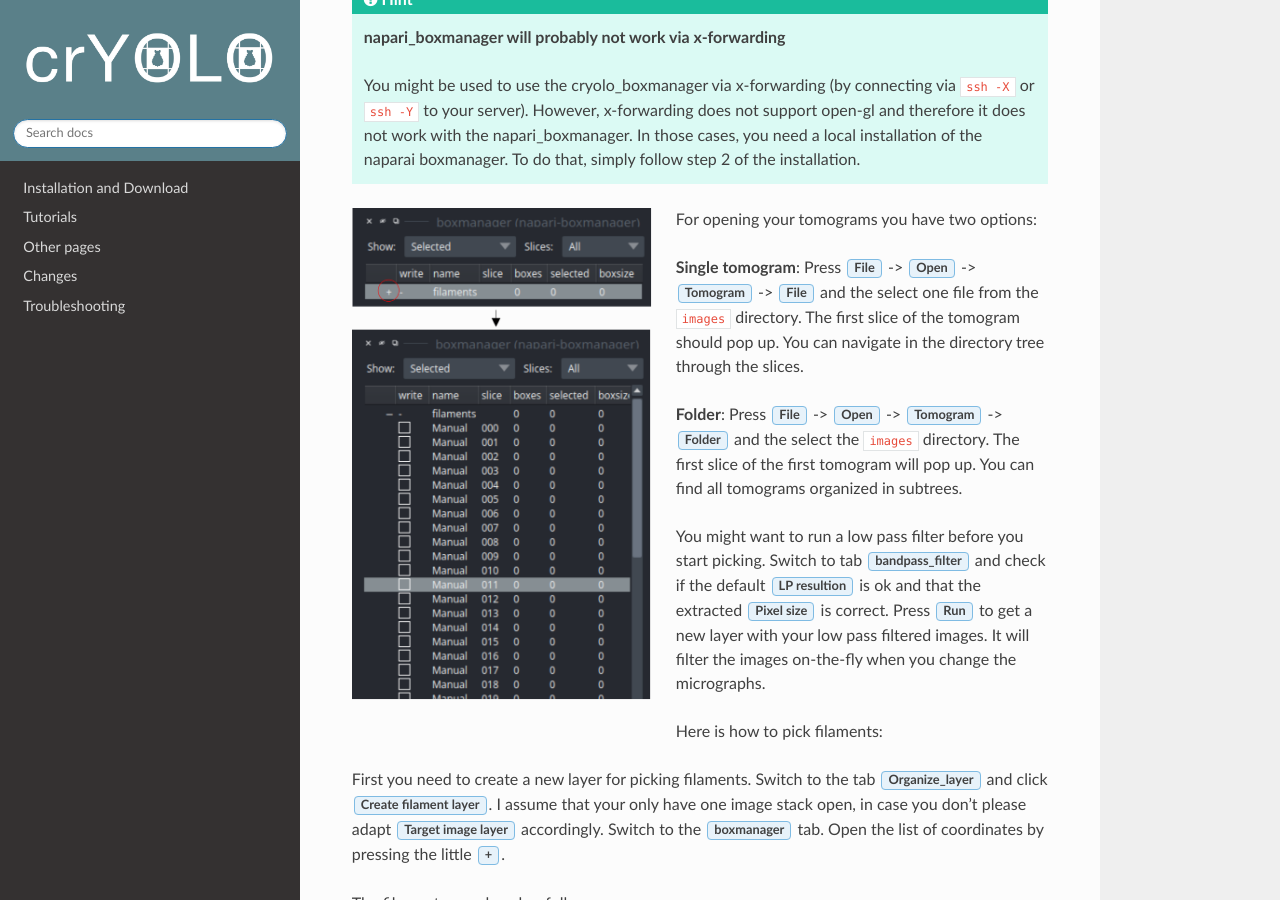
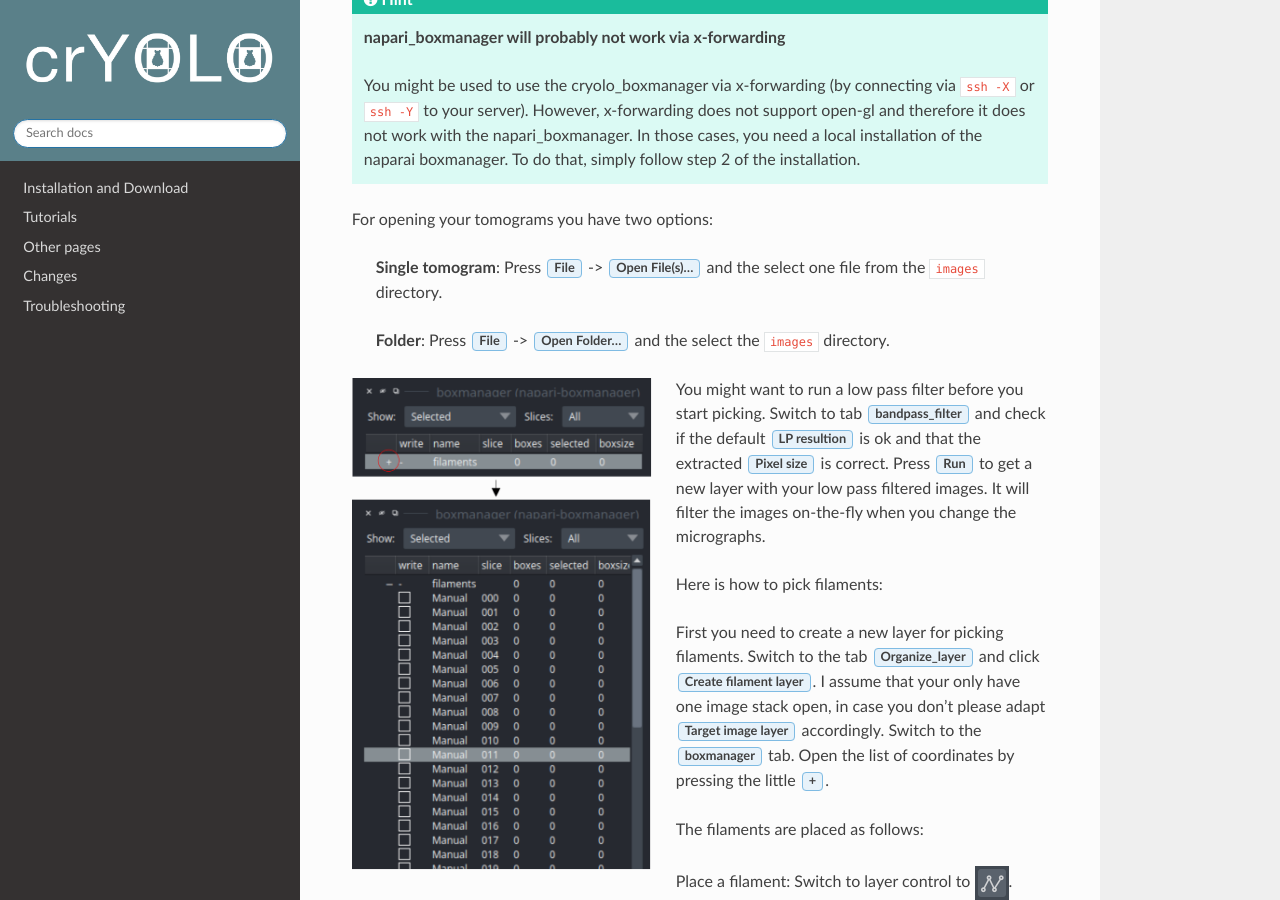
Before and after one commit to MPI-Dortmund/cryolo, a Sphinx documentation site: the page built from source/tutorials/data_preparation_filament_tomo.rst, in a window 1280 px wide and 900 px high, scrolled down 763 px. Built offline with Sphinx 7.4.7 and the Read the Docs theme 2.0.0, drawn with Linux system fonts in a browser that asks for light colours.

Commit message:
update/reformat tutorial

```diff
--- a/source/tutorials/data_preparation_filament_tomo.rst
+++ b/source/tutorials/data_preparation_filament_tomo.rst
@@ -1,13 +1,12 @@
 .. include:: text_modules/data_prep_filament_startbm_tomo.rst
 
+For opening your tomograms you have two options:
+
+    * **Single tomogram**: Press :guilabel:`File` -> :guilabel:`Open File(s)...` and the select one file from the :file:`images` directory.
+    * **Folder**: Press :guilabel:`File` -> :guilabel:`Open Folder...` and the select the :file:`images` directory.
 .. image:: ../img/napari/boxmanager_tomo_filament_uncollapse.png
     :width: 300
     :align: left
-
-For opening your tomograms you have two options:
-
-    * **Single tomogram**: Press :guilabel:`File` -> :guilabel:`Open` -> :guilabel:`Tomogram` -> :guilabel:`File` and the select one file from the :file:`images` directory. The first slice of the tomogram should pop up. You can navigate in the directory tree through the slices.
-    * **Folder**: Press :guilabel:`File` -> :guilabel:`Open` -> :guilabel:`Tomogram` -> :guilabel:`Folder` and the select the :file:`images` directory. The first slice of the first tomogram will pop up. You can find all tomograms organized in subtrees.
 
 .. include:: text_modules/data_prep_filter.rst
 
```
